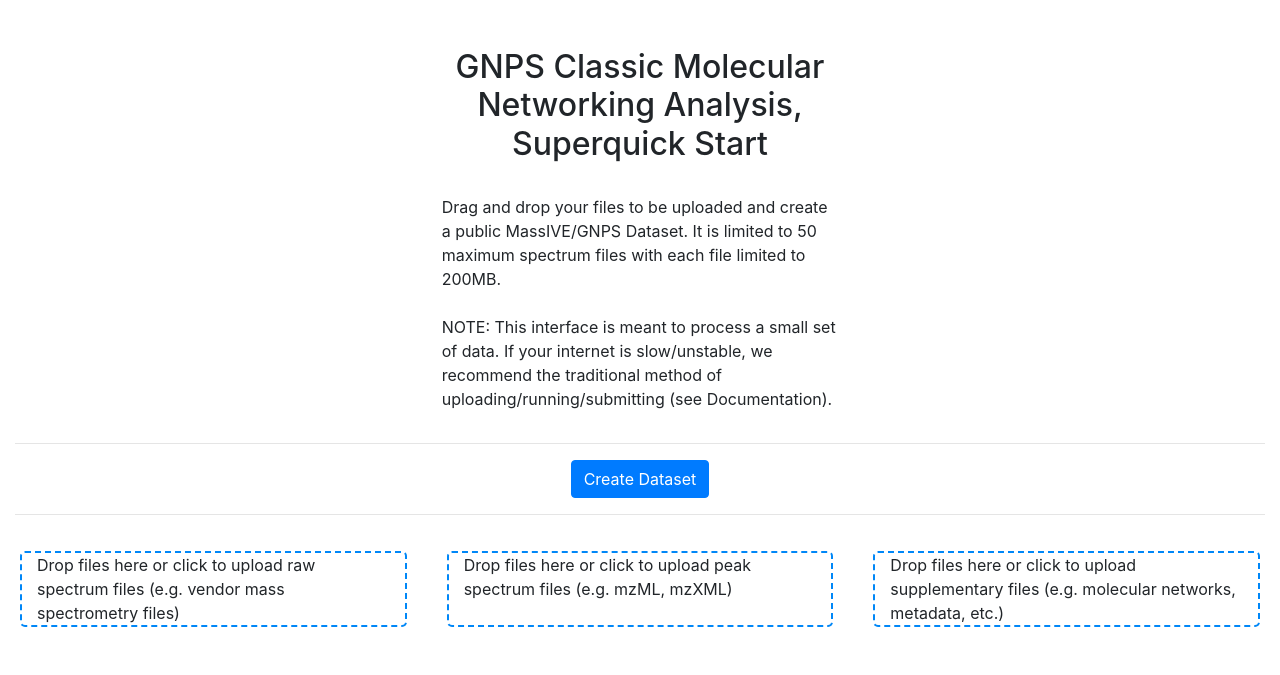
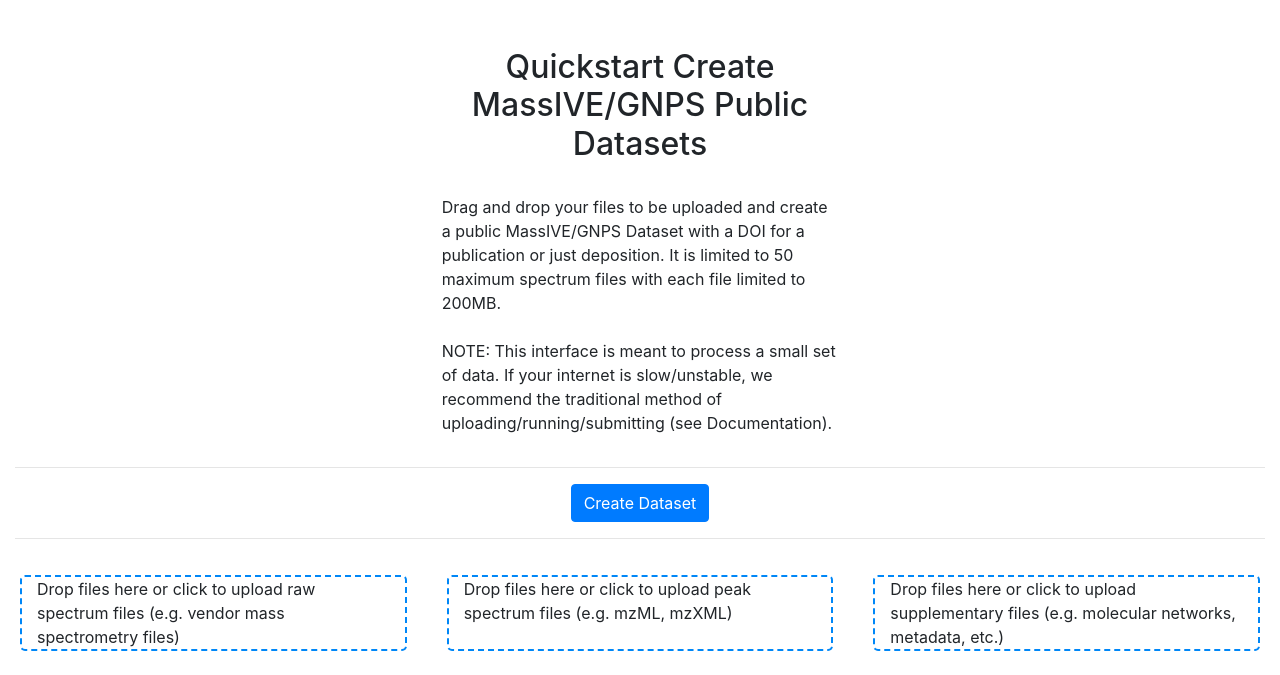
Before and after one commit to mwang87/GNPS_quickstart, a Flask app: page /massivesubmission in a window 1280 px wide. Shown: the part 69-744 px from the top of the page. Run offline with Flask 2, Linux system fonts and the light colour scheme; some libraries are stand-ins or nearby versions.

Commit message:
data text update

```diff
--- a/templates/dataset.html
+++ b/templates/dataset.html
@@ -9,7 +9,7 @@
             <div class="row">
               <div class="col-sm"></div>
               <div class="col-sm text-center">
-                  <h2>GNPS Classic Molecular Networking Analysis, Superquick Start</h2>
+                  <h2>Quickstart Create MassIVE/GNPS Public Datasets</h2>
               </div>
               <div class="col-sm"></div>
             </div>
@@ -19,7 +19,7 @@
               <div class="col-sm"></div>
               <div class="col-sm">
                       <p>
-                        Drag and drop your files to be uploaded and create a public MassIVE/GNPS Dataset. It is limited to 50 maximum spectrum files with each file limited to 200MB.
+                        Drag and drop your files to be uploaded and create a public MassIVE/GNPS Dataset with a DOI for a publication or just deposition. It is limited to 50 maximum spectrum files with each file limited to 200MB.
                         <br>
                         <br>
                         NOTE: This interface is meant to process a small set of data. If your internet is slow/unstable, we recommend the traditional method of uploading/running/submitting (see Documentation).
```
